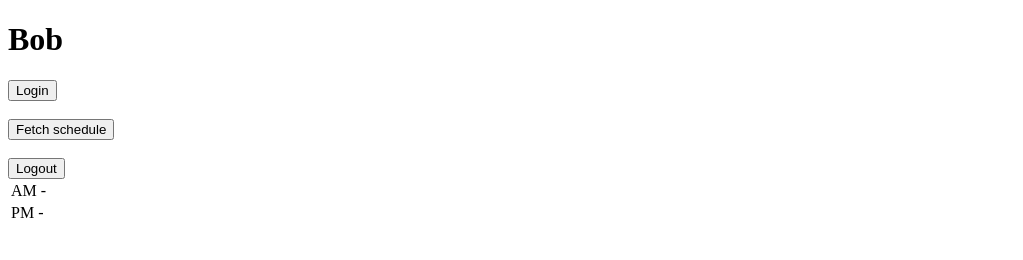
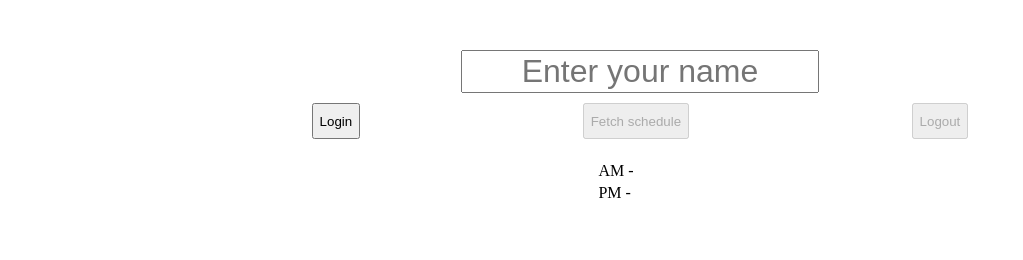
Before and after one commit to correcthorsebatterystaple/bob-3sc, a plain HTML site: page index.html in a window 1280 px wide. Shown: the whole page, without its empty margins (0-1023 px from the left). Drawn offline with nearby package versions, Linux system fonts and the light colour scheme.

Commit message:
Brush stuff up

```diff
--- a/index.html
+++ b/index.html
@@ -29,6 +29,9 @@
           scope: "https://www.googleapis.com/auth/spreadsheets.readonly",
           callback: (tokenResponse) => {
             access_token = tokenResponse.access_token;
+            document.getElementById("login-btn").disabled = true;
+            document.getElementById("fetch-btn").disabled = false;
+            document.getElementById("logout-btn").disabled = false;
           },
         });
       }
@@ -39,6 +42,9 @@
         google.accounts.oauth2.revoke(access_token, () => {
           console.log("access token revoked");
           access_token = null;
+          document.getElementById("login-btn").disabled = false;
+          document.getElementById("fetch-btn").disabled = true;
+          document.getElementById("logout-btn").disabled = true;
         });
       }
 
@@ -49,38 +55,63 @@
         .toUpperCase();
 
       async function renderSchedule() {
+        const name = document.getElementById("name-input").value;
+        if (!name) {
+          alert("no name");
+          return;
+        }
+
         const amTextDisplay = document.getElementById("am-text");
         const amColorDisplay = document.getElementById("am-color");
 
         const pmTextDisplay = document.getElementById("pm-text");
         const pmColorDisplay = document.getElementById("pm-color");
 
-        const { am, pm } = await getScheduledEntry();
+        amTextDisplay.innerText = "Fetching Schedule...";
+        pmTextDisplay.innerText = "Fetching Schedule...";
+
+        document.getElementById("fetch-btn").disabled = true;
+
+        const schedule = await getScheduledEntry(name).catch((e) => {
+          console.error(e);
+          amTextDisplay.innerText = "Something went wrong...";
+          pmTextDisplay.innerText = "Check console for error";
+        });
+
+        const { am, pm } = schedule;
+
+        document.getElementById("fetch-btn").disabled = false;
 
         amTextDisplay.innerText = am.key;
-        amColorDisplay.style.backgroundColor = `rgb(${
-          am.value.color.red * 255
-        }, ${am.value.color.green * 255}, ${am.value.color.blue * 255})`;
+        const amColor = {
+          red: (am.value.color.red ?? 0) * 255,
+          green: (am.value.color.green ?? 0) * 255,
+          blue: (am.value.color.blue ?? 0) * 255,
+        };
+        amColorDisplay.style.backgroundColor = `rgb(${amColor.red}, ${amColor.green}, ${amColor.blue})`;
+        amColorDisplay.innerText = am.value.value;
 
         pmTextDisplay.innerText = pm.key;
-        pmColorDisplay.style.backgroundColor = `rgb(${
-          pm.value.color.red * 255
-        }, ${pm.value.color.green * 255}, ${pm.value.color.blue * 255})`;
+        const pmColor = {
+          red: (pm.value.color.red ?? 0) * 255,
+          green: (pm.value.color.green ?? 0) * 255,
+          blue: (pm.value.color.blue ?? 0) * 255,
+        };
+        pmColorDisplay.style.backgroundColor = `rgb(${pmColor.red}, ${pmColor.green}, ${pmColor.blue})`;
+        pmColorDisplay.innerText = pm.value.value;
       }
 
-      async function getScheduledEntry() {
+      async function getScheduledEntry(name) {
         if (!access_token) {
           alert("no access token");
           return;
         }
 
         const [rowNumber, columnNumber, keys] = await Promise.all([
-          getRowNumber("salim"),
+          getRowNumber(name),
           getColumnNumber(),
           getKeys(),
         ]);
-
-        console.log(keys);
 
         const [cellAM, cellPM] = await getCell(rowNumber, columnNumber);
         const isHoliday = (cell) => Object.keys(cell.color).length === 0;
@@ -156,8 +187,7 @@
         const colLetterAM = columnNumberToIndex(col);
         const colLetterPM = columnNumberToIndex(col + 1);
 
-        // const range = `${month}!${colLetterAM}${row}:${colLetterPM}${row}`;
-        const range = `${month}!AG${row}:AH${row}`;
+        const range = `${month}!${colLetterAM}${row}:${colLetterPM}${row}`;
         const cells = await axios
           .get(
             `${baseSheetsUrl}?ranges=${range}&fields=sheets.data.rowData.values(effectiveFormat,effectiveValue)`,
@@ -233,21 +263,46 @@
         );
       }
     </script>
-    <h1>Bob</h1>
-    <button onclick="getToken();">Login</button><br /><br />
-    <button onclick="renderSchedule();">Fetch schedule</button><br /><br />
-    <button onclick="revokeToken();">Logout</button>
-    <table>
+    <div
+      style="
+        max-width: 768px;
+        padding: 2rem;
+        margin: auto;
+        display: flex;
+        flex-direction: column;
+      "
+    >
+      <input
+        id="name-input"
+        style="
+          text-align: center;
+          font-size: xx-large;
+          margin: 10px auto;
+          max-width: 350px;
+        "
+        placeholder="Enter your name"
+      />
+      <div style="display: flex; justify-content: space-around">
+        <button onclick="getToken();" id="login-btn">Login</button><br /><br />
+        <button onclick="renderSchedule();" disabled id="fetch-btn">
+          Fetch schedule</button
+        ><br /><br />
+        <button onclick="revokeToken();" disabled id="logout-btn">
+          Logout
+        </button>
+      </div>
+      <table style="margin: 20px auto">
         <tr>
           <td>AM -</td>
           <td id="am-text"></td>
-        <td id="am-color" style="width: 40px"></td>
+          <td id="am-color" style="width: 40px; text-align: center"></td>
         </tr>
         <tr>
           <td>PM -</td>
           <td id="pm-text"></td>
-        <td id="pm-color" style="width: 40px"></td>
+          <td id="pm-color" style="width: 40px; text-align: center"></td>
         </tr>
       </table>
+    </div>
   </body>
 </html>
```
Lines whose indentation alone changed are shown as unchanged.
